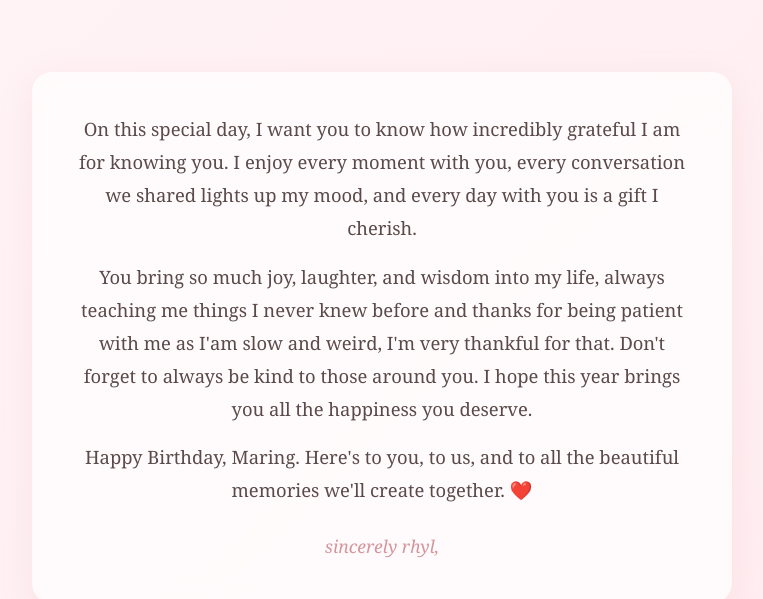
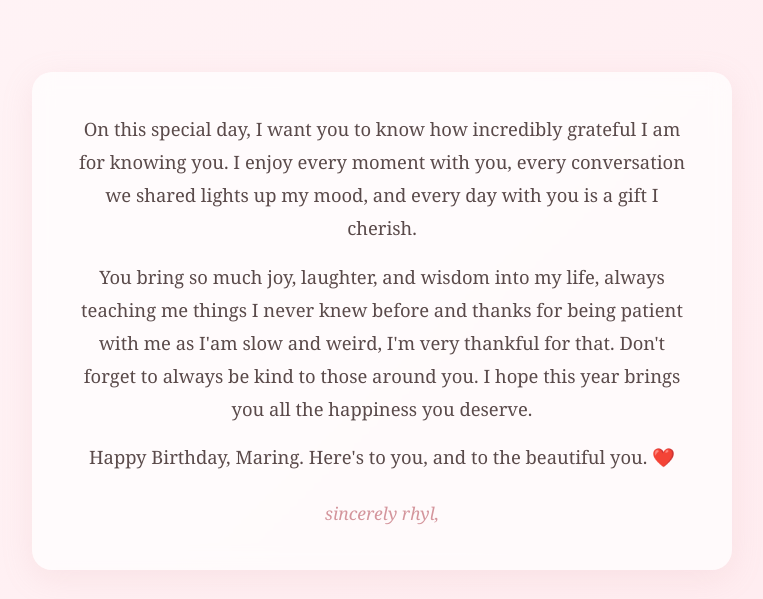
Before and after one commit to katarinabluu1100/birthday-cherlyn, a plain HTML site: page index.html in a window 1280 px wide. Shown: the part 207-806 px from the top of the page, without its empty margins (258-1021 px from the left). Drawn offline with Linux system fonts and the light colour scheme.

Commit message:
index.html

```diff
--- a/index.html
+++ b/index.html
@@ -307,7 +307,7 @@
             Don't forget to always be kind to those around you. I hope this year brings you all the happiness you deserve.
         </p>
         <p>
-            Happy Birthday, Maring. Here's to you, to us, and to all the beautiful memories we'll create together. ❤️
+            Happy Birthday, Maring. Here's to you, and to the  beautiful you. ❤️
         </p>
         <p>
             sincerely rhyl,
@@ -444,4 +444,5 @@
         }
     </script>
 </body>
+
 </html>
```
